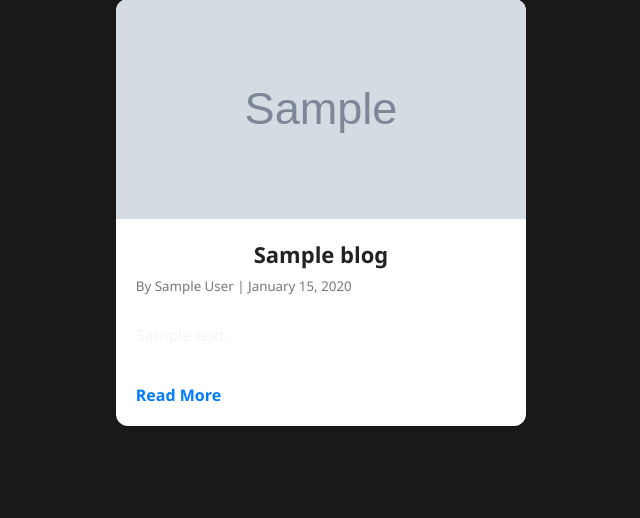
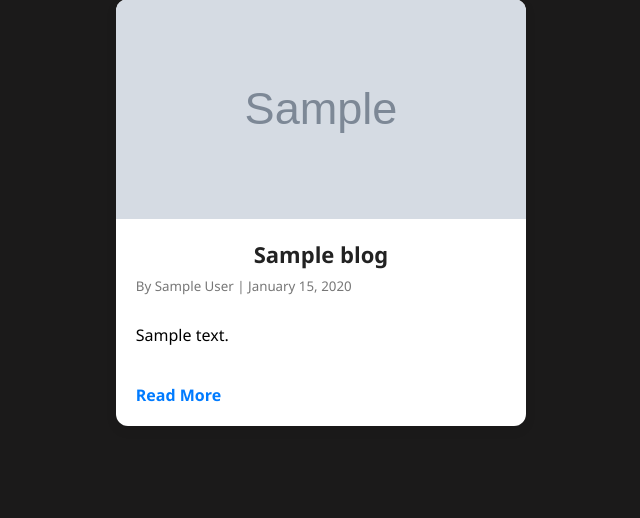
Before and after one commit to joviiee/gallery-app, a Django app: template image_gallery/image_gallery_app/templates/blog.html in a window 1280 px wide. Shown: the part 286-804 px from the top of the page, without its empty margins (319-959 px from the left). Run offline with Django 5.2, Linux system fonts and the light colour scheme; tables that the repository leaves empty hold one stand-in row (values such as "Sample post"); the template is opened without the code that fills it: values that come from a table or form of the project are taken from there, most other values are stand-ins (such as "Sample title", 1, 10 or a date in 2020); grey boxes marked "Sample" are stand-in pictures; data that the repository does not hold is empty; some libraries are stand-ins or nearby versions; some web fonts are replaced.

Commit message:
blog description color change

```diff
--- a/image_gallery/image_gallery_app/templates/blog.html
+++ b/image_gallery/image_gallery_app/templates/blog.html
@@ -113,7 +113,7 @@
         <div class="blog-post-content">
           <h2>{{ blog.title }}</h2>
           <small>By {{ blog.author }} | {{ blog.created|date:"F j, Y" }}</small>
-          <p>{{ blog.content|truncatewords:30 }}</p>
+          <p style="color: black;">{{ blog.content|truncatewords:30 }}</p>
           <div class="card-action" style="display: flex; justify-content: space-between; align-items: center;">
             <a href="{% url 'blog_detail' blog.slug %}">Read More</a>
             {% if user.is_authenticated %}
```
